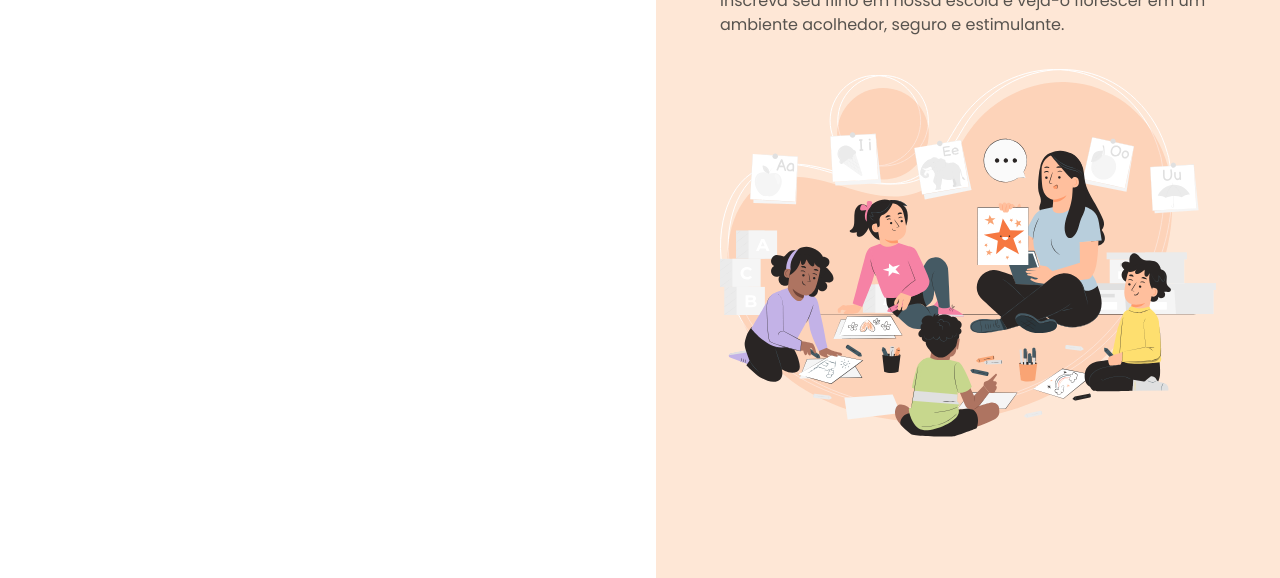
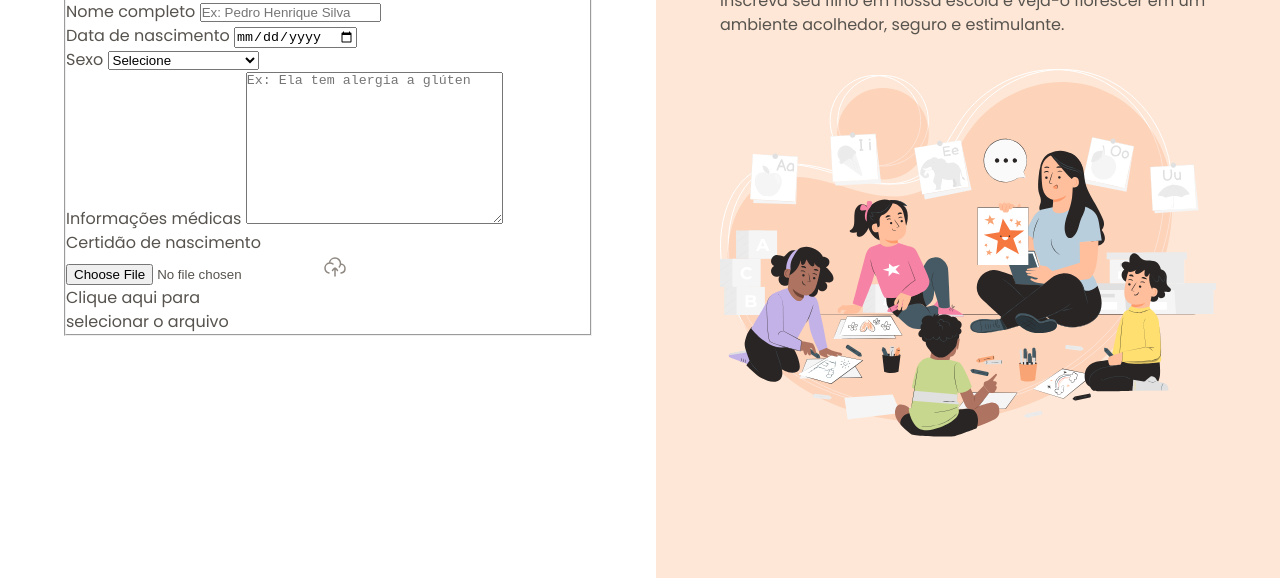
Before and after one commit to thiagocabralms/formulario-de-matricula, a plain HTML site: page index.html in a window 1280 px wide. Shown: the part 222-800 px from the top of the page. Drawn offline with Linux system fonts and the light colour scheme.

Commit message:
Estrutura inicial formulario

```diff
--- a/index.html
+++ b/index.html
@@ -25,6 +25,50 @@
                 <h1>Formulário de matrícula</h1>
                 <p>Preencha os dados abaixo para matricular seu filho na escola de educação infantil Estrelas do Amanhã.</p>
             </div>
+
+            <form method="post" enctype="multipart/form-data">
+                <fieldset class="child-info">
+                    <legend>Informações da criança</legend>
+
+                    <div class="input-wrapper">
+                        <label for="fullname">Nome completo</label>
+                        <input type="text" name="fullname" id="fullname" placeholder="Ex: Pedro Henrique Silva">
+                    </div>
+
+                    <div class="input-wrapper">
+                        <label for="birth">Data de nascimento</label>
+                        <input id="birth" type="date" name="birth">
+                    </div>
+
+                    <div class="select-wrapper">
+                        <label for="gender">Sexo</label>
+                        <select name="gender" id="gender">
+
+                            <option selected disabled>Selecione</option>
+                            <option value="female">Feminino</option>
+                            <option value="male">Masculino</option>
+                            <option value="na">Prefiro não responder</option>
+
+                        </select>
+                    </div>
+
+                    <div class="textarea-wrapper">
+                        <label for="medical-info">Informações médicas</label>
+                        <textarea name="medical-info" id="medical-info"
+                        cols="30" rows="10"
+                        placeholder="Ex: Ela tem alergia a glúten"
+                        ></textarea>
+                    </div>
+
+                    <div class="droparea-wrapper">
+                        <p>Certidão de nascimento</p>
+                        <input type="file" id="birth-file" name="birth-file">
+                        <img src="assets/icons/cloud-upload.svg" alt="CLoud upload">
+                        <p>Clique aqui para <br>
+                        selecionar o arquivo</p>
+                    </div>
+                </fieldset>
+            </form>
         </main>
 
         <aside>
```
